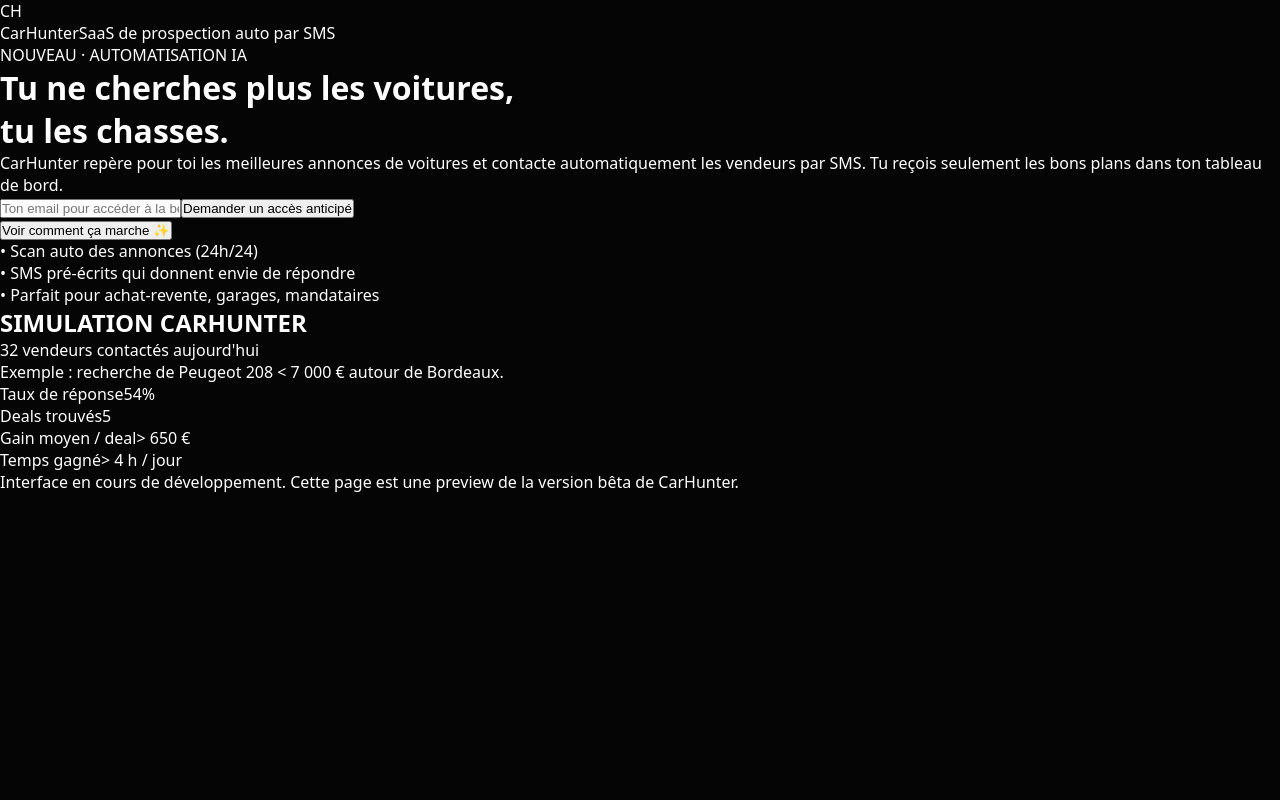
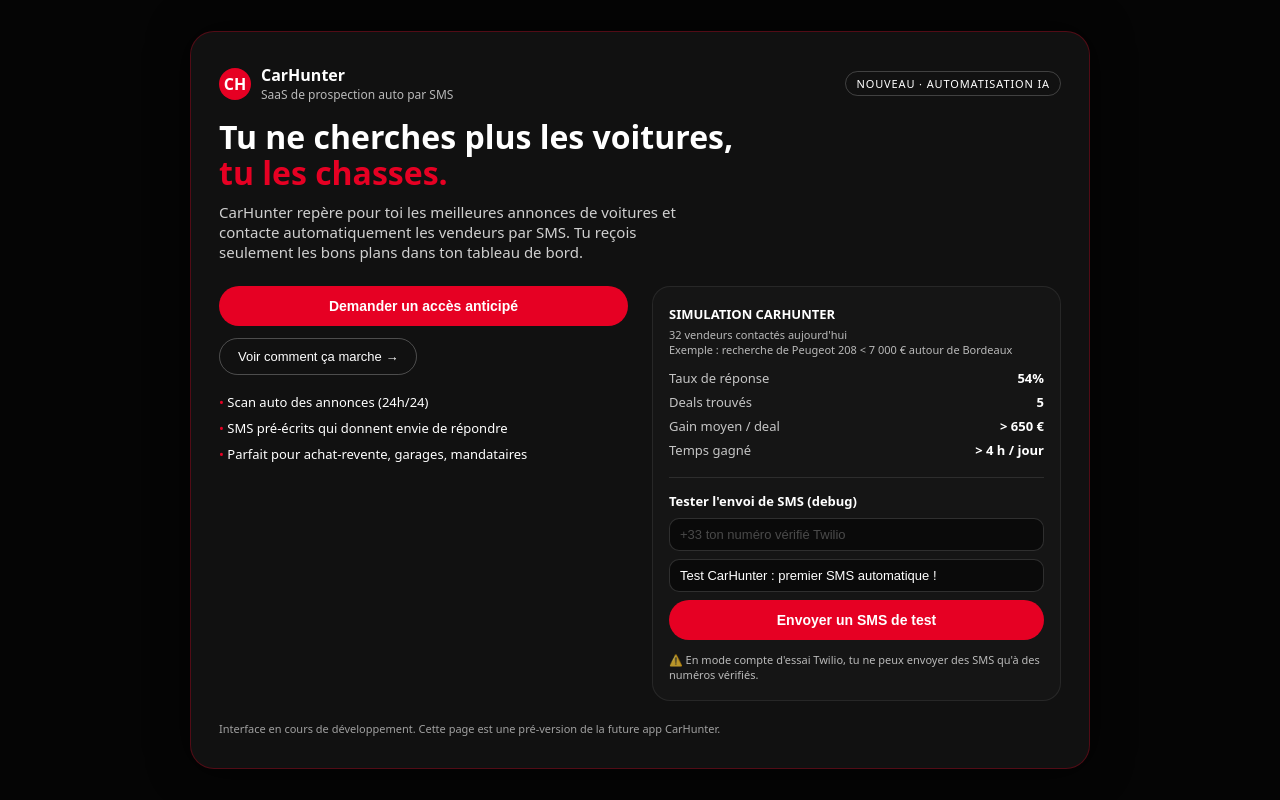
Before and after one commit to MathBoymoney/carhunter, a Next.js app: page / in a window 1280 px wide. Built offline with nearby package versions, Linux system fonts and the light colour scheme.

Commit message:
Update index.js

```diff
--- a/pages/index.js
+++ b/pages/index.js
@@ -1,165 +1,146 @@
 import { useState } from "react";
-import "@/styles/globals.css";
 
 export default function Home() {
-  const [email, setEmail] = useState("");
-  const [status, setStatus] = useState(null); // "success" | "error" | null
+  const [phone, setPhone] = useState("");
+  const [message, setMessage] = useState("Test CarHunter : premier SMS automatique !");
+  const [status, setStatus] = useState(null); // {type: "ok" | "error", text: string}
   const [loading, setLoading] = useState(false);
 
-  async function handleSubmit(e) {
+  async function handleSend(e) {
     e.preventDefault();
+    setStatus(null);
     setLoading(true);
-    setStatus(null);
-
     try {
-      const res = await fetch("/api/early-access", {
+      const res = await fetch("/api/send-sms", {
         method: "POST",
         headers: { "Content-Type": "application/json" },
-        body: JSON.stringify({ email }),
+        body: JSON.stringify({ to: phone, message }),
       });
-
+      const data = await res.json();
       if (res.ok) {
-        setStatus("success");
-        setEmail("");
+        setStatus({ type: "ok", text: "SMS envoyé (ou accepté par Twilio) ✅" });
       } else {
-        setStatus("error");
+        setStatus({ type: "error", text: data.error || "Erreur côté serveur" });
       }
     } catch (err) {
-      console.error(err);
-      setStatus("error");
+      setStatus({ type: "error", text: "Impossible d'appeler l'API." });
     } finally {
       setLoading(false);
     }
   }
 
   return (
-    <div className="min-h-screen bg-[#050505] text-white flex items-center justify-center px-4">
-      <div className="max-w-4xl w-full border border-red-700/40 rounded-3xl bg-gradient-to-br from-black to-[#111111] p-8 md:p-12 shadow-[0_0_80px_rgba(255,0,0,0.2)]">
-        {/* Logo */}
-        <div className="flex items-center gap-3 mb-6">
-          <div className="h-9 w-9 rounded-full bg-red-600 flex items-center justify-center font-bold text-sm">
-            CH
-          </div>
-          <div className="flex flex-col leading-tight">
-            <span className="font-semibold">CarHunter</span>
-            <span className="text-xs text-gray-400">
-              SaaS de prospection auto par SMS
-            </span>
+    <main className="main">
+      <div className="card">
+        <div className="badge-row">
+          <div className="logo">
+            <div className="logo-circle">CH</div>
+            <div>
+              <div className="logo-text">CarHunter</div>
+              <div className="logo-sub">SaaS de prospection auto par SMS</div>
             </div>
           </div>
-
-        {/* Badge */}
-        <div className="inline-flex items-center px-3 py-1 rounded-full bg-red-600/10 border border-red-600/40 text-xs font-medium text-red-400 mb-4">
-          <span className="mr-2 h-1.5 w-1.5 rounded-full bg-red-500 animate-pulse" />
-          NOUVEAU · AUTOMATISATION IA
+          <div className="badge">Nouveau · Automatisation IA</div>
         </div>
 
-        <div className="grid md:grid-cols-2 gap-10 items-start">
-          {/* Colonne gauche */}
-          <div>
-            <h1 className="text-3xl md:text-4xl font-extrabold leading-tight">
+        <h1 className="title">
           Tu ne cherches plus les voitures,
           <br />
-              <span className="text-red-500">tu les chasses.</span>
+          <span className="red">tu les chasses.</span>
         </h1>
 
-            <p className="mt-4 text-sm md:text-base text-gray-300">
+        <p className="subtitle">
           CarHunter repère pour toi les meilleures annonces de voitures et
           contacte automatiquement les vendeurs par SMS. Tu reçois seulement
           les bons plans dans ton tableau de bord.
         </p>
 
-            {/* FORMULAIRE */}
-            <form
-              onSubmit={handleSubmit}
-              className="mt-8 flex flex-col sm:flex-row gap-3"
-            >
-              <input
-                type="email"
-                required
-                placeholder="Ton email pour accéder à la bêta"
-                value={email}
-                onChange={(e) => setEmail(e.target.value)}
-                className="flex-1 px-4 py-3 rounded-full bg-black/40 border border-gray-700 text-sm focus:outline-none focus:border-red-500"
-              />
-              <button
-                type="submit"
-                disabled={loading}
-                className="px-6 py-3 rounded-full bg-red-600 hover:bg-red-700 text-sm font-semibold transition disabled:opacity-60 disabled:cursor-not-allowed"
-              >
-                {loading ? "Envoi..." : "Demander un accès anticipé"}
+        <div className="main-row">
+          <div className="left">
+            <button className="btn-primary">
+              Demander un accès anticipé
             </button>
-            </form>
-
-            {status === "success" && (
-              <p className="mt-3 text-sm text-green-400">
-                ✅ Merci ! Ton email est bien enregistré. Tu seras prévenu dès
-                l’ouverture de la bêta.
-              </p>
-            )}
-            {status === "error" && (
-              <p className="mt-3 text-sm text-red-400">
-                ❌ Oups, une erreur est survenue. Réessaie dans quelques
-                instants.
-              </p>
-            )}
-
-            <button
-              type="button"
-              className="mt-6 inline-flex items-center gap-2 px-4 py-2 rounded-full border border-gray-700 text-xs md:text-sm text-gray-200 hover:bg-white/5 transition"
-            >
-              Voir comment ça marche ✨
+            <button className="btn-secondary">
+              Voir comment ça marche →
             </button>
 
-            <ul className="mt-4 space-y-1 text-xs md:text-sm text-gray-300">
-              <li>• Scan auto des annonces (24h/24)</li>
-              <li>• SMS pré-écrits qui donnent envie de répondre</li>
-              <li>• Parfait pour achat-revente, garages, mandataires</li>
+            <ul className="bullets">
+              <li>Scan auto des annonces (24h/24)</li>
+              <li>SMS pré-écrits qui donnent envie de répondre</li>
+              <li>Parfait pour achat-revente, garages, mandataires</li>
             </ul>
           </div>
 
-          {/* Colonne droite : carte de stats */}
-          <div className="bg-black/40 border border-gray-800 rounded-2xl p-5 md:p-6 flex flex-col justify-between">
-            <div>
-              <h2 className="text-sm font-semibold text-gray-200 mb-3">
-                SIMULATION CARHUNTER
-              </h2>
-              <p className="text-xs text-gray-400 mb-4">
+          <div className="right">
+            <div className="right-card">
+              <div className="right-title">SIMULATION CARHUNTER</div>
+              <div className="right-sub">
                 32 vendeurs contactés aujourd&apos;hui
                 <br />
-                <span className="text-[11px] text-gray-500">
-                  Exemple : recherche de Peugeot 208 &lt; 7 000 € autour de
-                  Bordeaux.
-                </span>
+                Exemple : recherche de Peugeot 208 &lt; 7 000 € autour de Bordeaux
+              </div>
+
+              <div className="stat-row">
+                <span className="stat-label">Taux de réponse</span>
+                <span className="stat-value">54%</span>
+              </div>
+              <div className="stat-row">
+                <span className="stat-label">Deals trouvés</span>
+                <span className="stat-value">5</span>
+              </div>
+              <div className="stat-row">
+                <span className="stat-label">Gain moyen / deal</span>
+                <span className="stat-value">&gt; 650 €</span>
+              </div>
+              <div className="stat-row">
+                <span className="stat-label">Temps gagné</span>
+                <span className="stat-value">&gt; 4 h / jour</span>
+              </div>
+
+              <div className="form-block">
+                <div className="form-title">Tester l&apos;envoi de SMS (debug)</div>
+                <form onSubmit={handleSend}>
+                  <div className="form-row">
+                    <input
+                      className="input"
+                      placeholder="+33 ton numéro vérifié Twilio"
+                      value={phone}
+                      onChange={(e) => setPhone(e.target.value)}
+                      required
+                    />
+                  </div>
+                  <div className="form-row">
+                    <input
+                      className="input"
+                      placeholder="Message"
+                      value={message}
+                      onChange={(e) => setMessage(e.target.value)}
+                    />
+                  </div>
+                  <button className="btn-primary" type="submit" disabled={loading}>
+                    {loading ? "Envoi..." : "Envoyer un SMS de test"}
+                  </button>
+                </form>
+                <p className="form-help">
+                  ⚠️ En mode compte d&apos;essai Twilio, tu ne peux envoyer des SMS
+                  qu&apos;à des numéros vérifiés.
                 </p>
 
-              <div className="space-y-3 text-xs text-gray-200">
-                <div className="flex justify-between">
-                  <span>Taux de réponse</span>
-                  <span className="font-semibold text-green-400">54%</span>
+                {status && (
+                  <div className={`status ${status.type === "ok" ? "ok" : "error"}`}>
+                    {status.text}
                   </div>
-                <div className="flex justify-between">
-                  <span>Deals trouvés</span>
-                  <span className="font-semibold">5</span>
+                )}
               </div>
-                <div className="flex justify-between">
-                  <span>Gain moyen / deal</span>
-                  <span className="font-semibold text-red-400">&gt; 650 €</span>
-                </div>
-                <div className="flex justify-between">
-                  <span>Temps gagné</span>
-                  <span className="font-semibold">&gt; 4 h / jour</span>
             </div>
           </div>
         </div>
 
-            <p className="mt-6 text-[11px] text-gray-500">
-              Interface en cours de développement. Cette page est une preview de
-              la version bêta de CarHunter.
+        <p className="footer-note">
+          Interface en cours de développement. Cette page est une pré-version de la
+          future app CarHunter.
         </p>
       </div>
-        </div>
-      </div>
-    </div>
+    </main>
   );
 }
```
Lines whose indentation alone changed are shown as unchanged.
